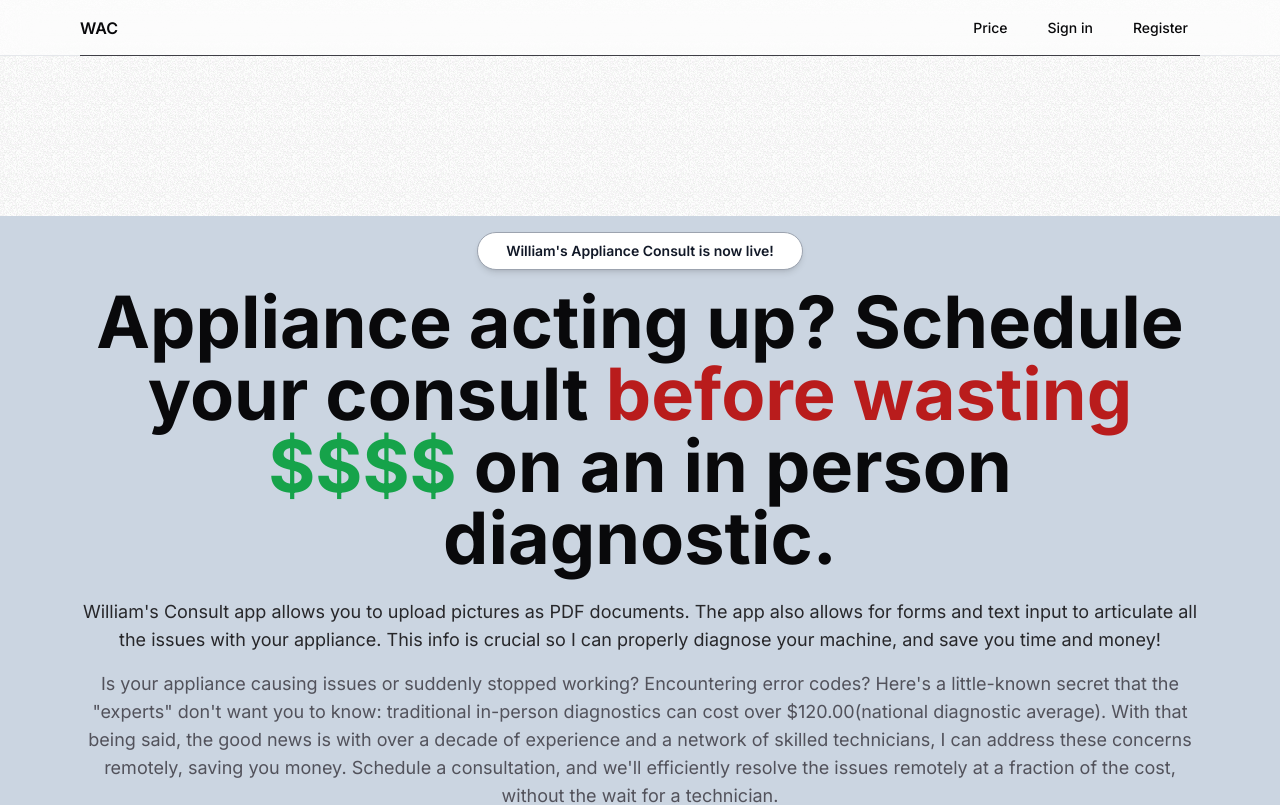
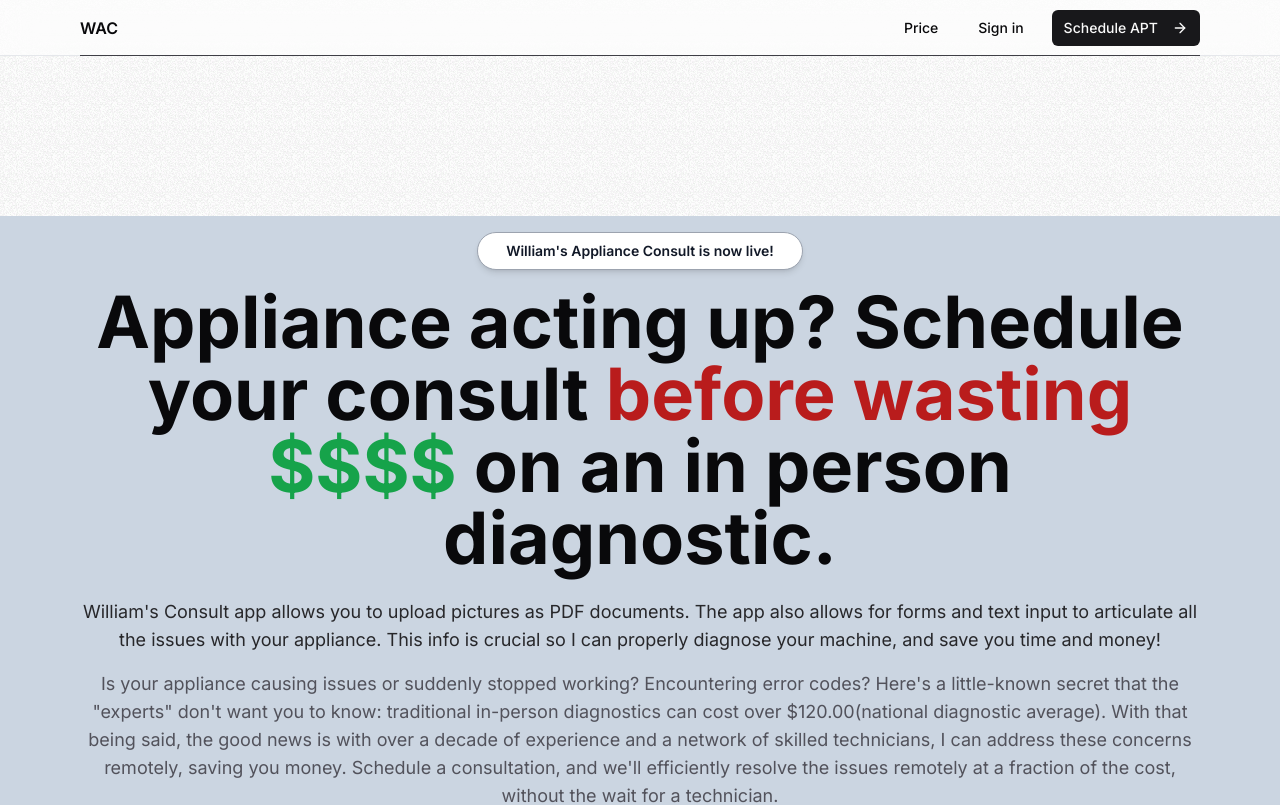
Before and after one commit to addicted2crypto/williams_appliance_consult, a Next.js app: page / in a window 1280 px wide. Shown: the top 805 px of the page. Built offline with nearby package versions, Linux system fonts and the light colour scheme.

Commit message:
created login auth with kinde

```diff
--- /dev/null
+++ b/app/api/auth/[kindeAuth]/route.ts
@@ -0,0 +1,10 @@
+import {handleAuth} from "@kinde-oss/kinde-auth-nextjs/server";
+import { NextRequest } from "next/server";
+
+export async function GET(
+    request: NextRequest,
+     {params}: any)
+      {
+	const endpoint = params.kindeAuth;
+	return handleAuth(request, endpoint);
+}
--- a/app/components/navbar.tsx
+++ b/app/components/navbar.tsx
@@ -1,5 +1,6 @@
 import { buttonVariants } from "@/components/ui/button"
 import { LoginLink, RegisterLink } from "@kinde-oss/kinde-auth-nextjs/server"
+import { ArrowRight } from "lucide-react"
 import Link from "next/link"
 import WidthWrapper from "./WidthWrapper"
 
@@ -28,10 +29,10 @@ const Navbar = () => {
                         </LoginLink>
                         <RegisterLink
                         className={buttonVariants({
-                            variant: "ghost",
+
                             size: "sm",
                         })}>
-                            Register
+                            Schedule APT<ArrowRight className='ml-3.5 h-4 w-4' />
                         </RegisterLink>
                     </div>
                 </div>
--- a/app/page.tsx
+++ b/app/page.tsx
@@ -35,7 +35,7 @@ export default function Home() {
         size: 'lg',
         className: 'mt-12 mb-12'
 
-      })}href='/dashboard' target='_blank'>
+      })}href='/dachboard' target='_blank'>
         Schedule Apt <ArrowRight className='ml-2 h-5 w-5'/>
       </Link>
     </WidthWrapper>
```
Also changed, not shown: 1 other file (tests, documents, lock files or other folders).
